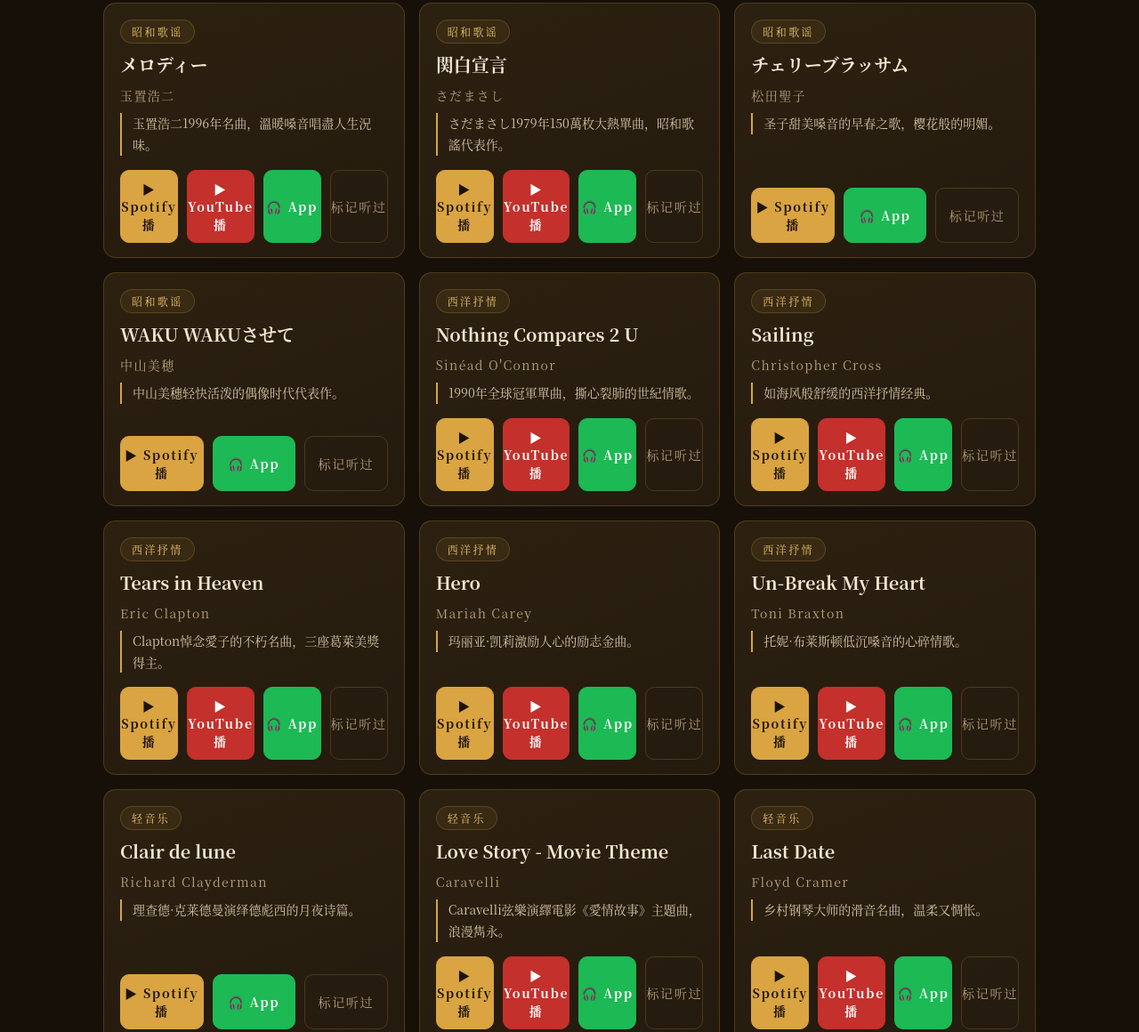
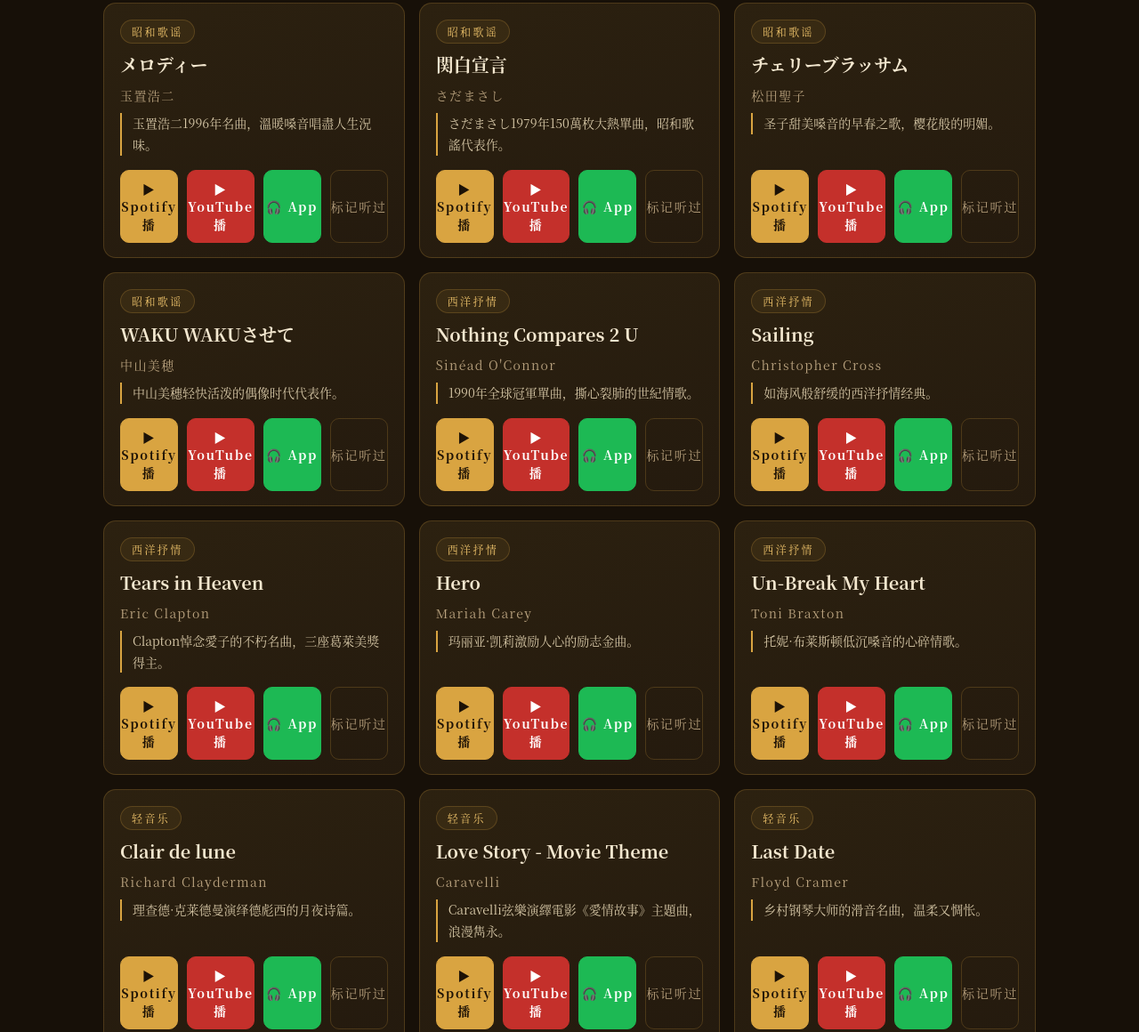
Before and after one commit to bmw66391/bow-music, a plain HTML site: page index.html in a window 1280 px wide. Shown: the part 1081-2241 px from the top of the page at 89% size. Drawn offline with Linux system fonts and the light colour scheme.

Commit message:
每日音樂更新

```diff
--- a/index.html
+++ b/index.html
@@ -290,9 +290,11 @@
     note:"さだまさし1979年150萬枚大熱單曲，昭和歌謠代表作。" },
   { id:139, title:"チェリーブラッサム", artist:"松田聖子", category:"showa",
     spotify_url:"https://open.spotify.com/track/2d3H9E4Ui64MvyZFvsmAzY",
+    youtube_id:"nk8YDALfTgc",
     note:"圣子甜美嗓音的早春之歌，樱花般的明媚。" },
   { id:140, title:"WAKU WAKUさせて", artist:"中山美穂", category:"showa",
     spotify_url:"https://open.spotify.com/track/7JVlAwB6lhBnHI7hnp5luH",
+    youtube_id:"Hbz042hIn9E",
     note:"中山美穗轻快活泼的偶像时代代表作。" },
   { id:141, title:"Nothing Compares 2 U", artist:"Sinéad O'Connor", category:"western",
     spotify_url:"https://open.spotify.com/track/5GHY1DFWKz3Prg2V0Iodqo",
@@ -316,6 +318,7 @@
     note:"托妮·布莱斯顿低沉嗓音的心碎情歌。" },
   { id:146, title:"Clair de lune", artist:"Richard Clayderman", category:"instrumental",
     spotify_url:"https://open.spotify.com/track/0dteHv7QcaE3EBaGoa10UG",
+    youtube_id:"Tn6-_ThJ8Ac",
     note:"理查德·克莱德曼演绎德彪西的月夜诗篇。" },
   { id:147, title:"Love Story - Movie Theme", artist:"Caravelli", category:"instrumental",
     spotify_url:"https://open.spotify.com/track/1GhexAvsgQpp8Pw4THRWbD",
@@ -331,6 +334,7 @@
     note:"蕭士塔高維奇第二圓舞曲，Rieu與約翰史特勞斯管弦樂團演繹。" },
   { id:150, title:"Pardonne-moi ce caprice d'enfant", artist:"Paul Mauriat", category:"instrumental",
     spotify_url:"https://open.spotify.com/track/4vRXaozJPTRobkQ3NKmn6Z",
+    youtube_id:"kDLToS6RyHU",
     note:"保罗·莫里哀轻音乐团的浪漫弦乐名曲。" },
 ];
 
```
